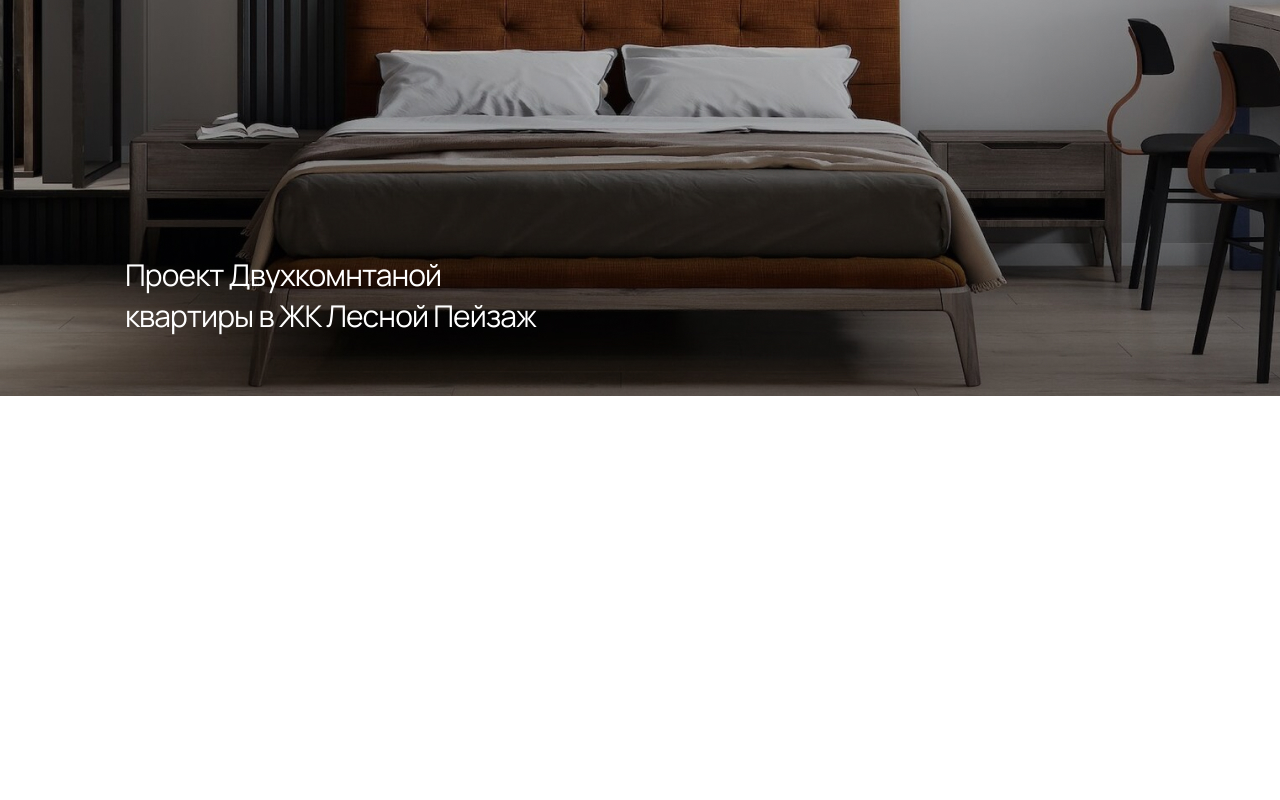
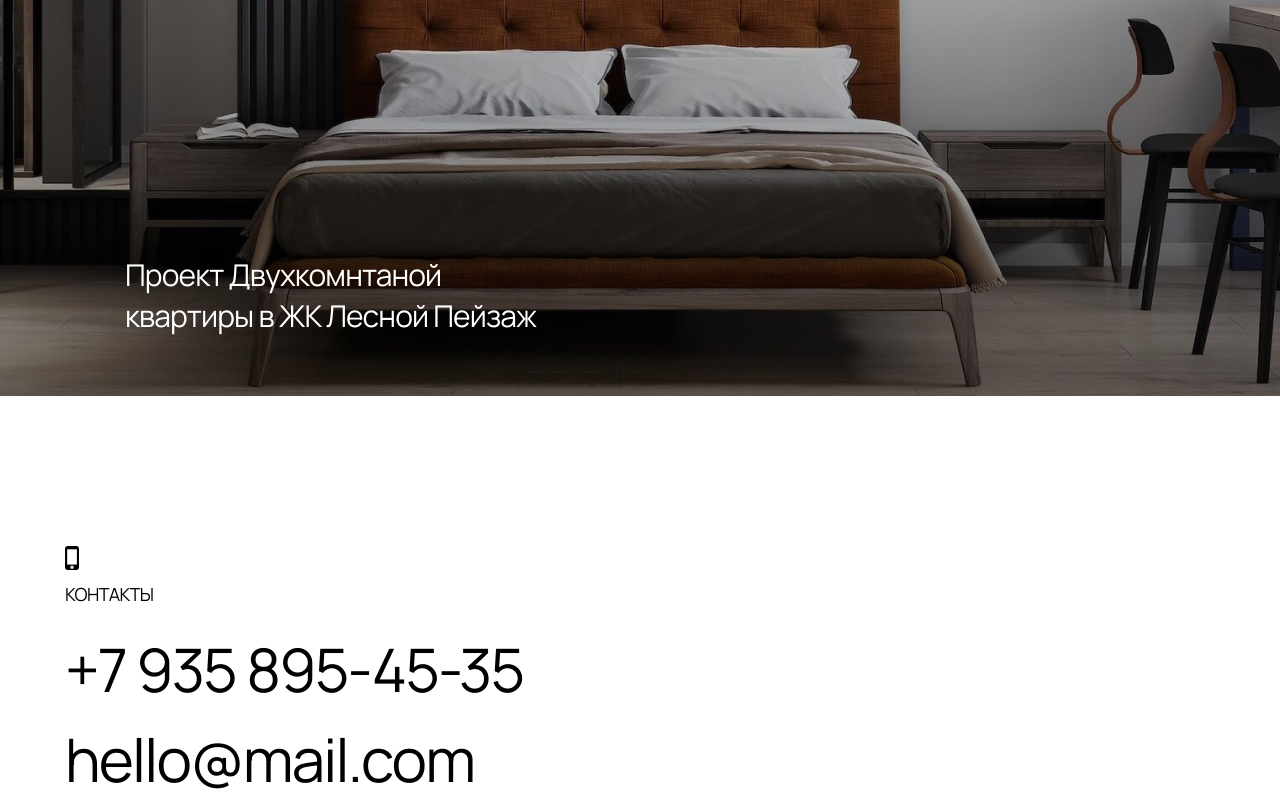
Before and after one commit to kyuubi-Yhp/metrika-project-2.0, a plain HTML site: page index.html in a window 1280 px wide. Shown: the part 6082-6882 px from the top of the page. Before the commit the page ends 6478 px from the top, so only its background shows below. Drawn offline with Linux system fonts and the light colour scheme.

Commit message:
add section 5,6

```diff
--- a/css/style.css
+++ b/css/style.css
@@ -253,6 +253,7 @@ body {
 /* --------------страница 5--------------- */
 
 .main__5 {
+  margin-bottom: 150px;
   position: relative;
   width: 100%;
   min-height: 717px;
@@ -275,5 +276,59 @@ body {
   line-height: 40.98px;
   letter-spacing: -0.03em;
   text-align: left;
+}
+
+/* --------------------------страница 6------------------- */
+
+.main__6-box-before::before {
+  content: '';
+  margin-bottom: 12px;
+  display: block;
+  background-image: url(../img/img-six/Vector.png);
+  background-repeat: no-repeat;
+  background-size: contain;
+  width: 24px;
+  height: 24px;
+}
+
+.main__6-title {
+  margin-bottom: 32px;
+  text-transform: uppercase;
+  font-size: 18px;
+  font-weight: 400;
+  line-height: 24.59px;
+  letter-spacing: -0.03em;
+  text-align: left;
+}
+
+.main__6-link {
+  display: block;
+  transition: all 0.3s;
+}
+
+.main__6-link:hover {
+  color: grey;
+  border-bottom: 2.5px solid grey;
+  /* text-underline-offset: 8px; */
+}
+
+.link-tell {
+  margin-bottom: 30px;
+  width: 472px;
+  font-size: 60px;
+  font-weight: 400;
+  line-height: 60px;
+  letter-spacing: -0.03em;
+  text-align: left;
 
 }
+
+.link-mail {
+  margin-bottom: 160px;
+  width: 412px;
+  font-size: 60px;
+  font-weight: 400;
+  line-height: 60px;
+  letter-spacing: -0.03em;
+  text-align: left;
+}
--- a/index.html
+++ b/index.html
@@ -53,7 +53,8 @@
       <div class="container">
         <h2 class="main__2-title">О НАС</h2>
 
-          <p class="main__2-text">Студия основана в 2011 году. Полностью отдаемся проектированию и реализации интерьеров. К нам обращаются за
+        <p class="main__2-text">Студия основана в 2011 году. Полностью отдаемся проектированию и реализации интерьеров.
+          К нам обращаются за
           уютом, индивидуальными решениями и практичностью. Находим конструктивные решения для каждого интерьера,
           вплоть до каждой детали — нацелены на результат.</p>
         <!-- <div class="btn__menu-box"> -->
@@ -144,7 +145,18 @@
     </section>
 
     <section class="main__5">
-        <p class="main__5-text">Проект  Двухкомнтаной квартиры в ЖК Лесной Пейзаж</p>
+      <p class="main__5-text">Проект Двухкомнтаной квартиры в ЖК Лесной Пейзаж</p>
+    </section>
+
+    <section class="main__6">
+      <div class="container">
+        <div class="main__6-box-before">
+          <h5 class="main__6-title">Контакты</h5>
+        </div>
+        <a class="main__6-link link-tell" href="tel:+79358954535">+7 935 895-45-35</a>
+        <a class="main__6-link link-mail" href="mailto:hello@mail.com">hello@mail.com</a>
+      </div>
+
     </section>
   </main>
 
```
Also changed, not shown: img/img-six/Vector.png (added), 1 other file. Lines whose indentation alone changed are shown as unchanged.
